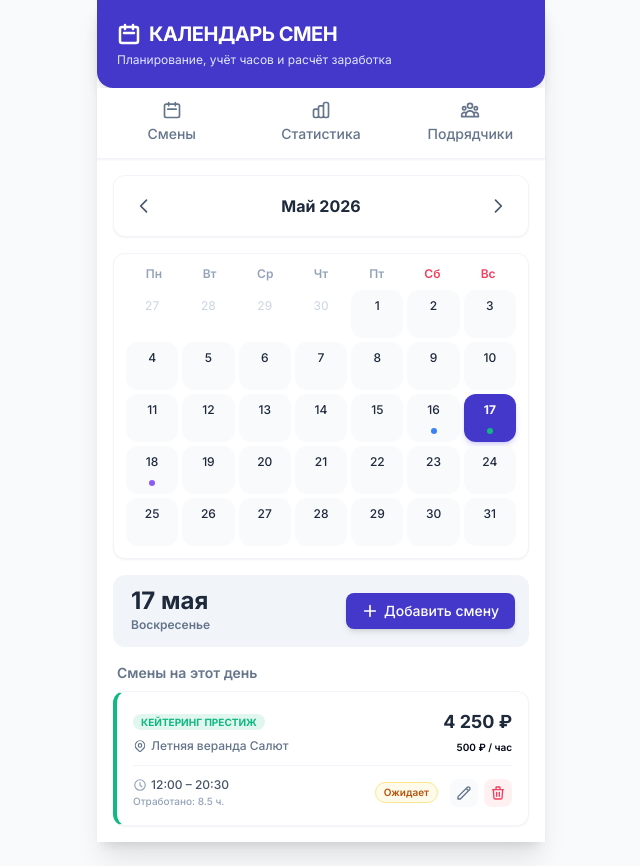
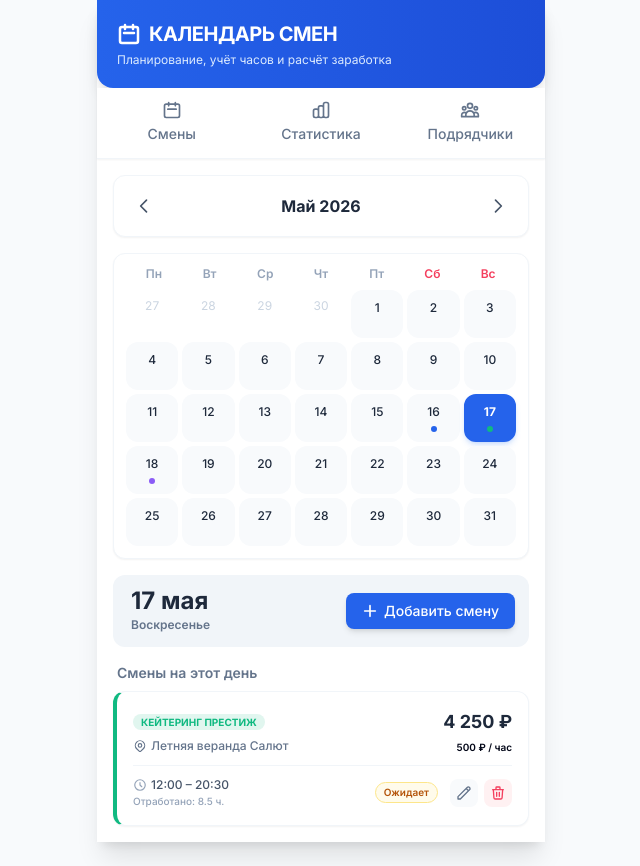
Before and after one commit to she2pbis-byte/calendar, a plain HTML site: page index.html in a window 1280 px wide. Shown: the whole page, without its empty margins (319-959 px from the left). Drawn offline with nearby package versions, Linux system fonts and the light colour scheme.

Commit message:
Update index.html

```diff
--- a/index.html
+++ b/index.html
@@ -13,12 +13,12 @@
                 extend: {
                     colors: {
                         brand: {
-                            50: '#f5f7ff',
-                            100: '#ebf0ff',
-                            200: '#d6e0ff',
-                            500: '#4f46e5',
-                            600: '#4338ca',
-                            700: '#3730a3',
+                            50: '#eff6ff',   // Blue 50
+                            100: '#dbeafe',  // Blue 100
+                            200: '#bfdbfe',  // Blue 200
+                            500: '#3b82f6',  // Blue 500
+                            600: '#2563eb',  // Blue 600
+                            700: '#1d4ed8',  // Blue 700
                         }
                     }
                 }
@@ -45,8 +45,8 @@
             border-radius: 4px;
         }
         .active-tab {
-            border-bottom: 3px solid #4f46e5;
-            color: #4f46e5;
+            border-bottom: 3px solid #2563eb;
+            color: #2563eb;
             font-weight: 600;
         }
     </style>
@@ -56,8 +56,8 @@
     <!-- App Wrapper -->
     <div class="max-w-md mx-auto bg-white min-h-screen shadow-xl flex flex-col relative">
 
-        <!-- Header -->
-        <header class="bg-gradient-to-r from-brand-600 to-indigo-700 text-white p-5 rounded-b-2xl shadow-lg">
+        <!-- Header (Unified with the same Brand Blue background) -->
+        <header class="bg-gradient-to-r from-brand-600 to-brand-700 text-white p-5 rounded-b-2xl shadow-lg">
             <div class="flex justify-between items-center mb-1">
                 <h1 class="text-xl font-bold tracking-tight flex items-center gap-2">
                     <svg class="w-6 h-6" fill="none" stroke="currentColor" viewBox="0 0 24 24" xmlns="http://www.w3.org/2000/svg">
@@ -66,20 +66,20 @@
                     КАЛЕНДАРЬ СМЕН
                 </h1>
             </div>
-            <p class="text-indigo-100 text-xs">Планирование, учёт часов и расчёт заработка</p>
+            <p class="text-blue-100 text-xs">Планирование, учёт часов и расчёт заработка</p>
         </header>
 
-        <!-- Navigation Tabs -->
+        <!-- Navigation Tabs (Unified active styles) -->
         <nav class="flex border-b border-slate-100 bg-white sticky top-0 z-30 shadow-sm">
-            <button onclick="switchTab('calendar')" id="tab-calendar" class="flex-1 py-3 text-center text-sm font-medium border-b-2 border-transparent text-slate-500 hover:text-brand-500 transition-all flex flex-col items-center gap-1 active-tab">
+            <button onclick="switchTab('calendar')" id="tab-calendar" class="flex-1 py-3 text-center text-sm font-medium border-b-2 border-transparent text-slate-500 hover:text-brand-600 transition-all flex flex-col items-center gap-1 active-tab">
                 <svg class="w-5 h-5" fill="none" stroke="currentColor" viewBox="0 0 24 24"><path stroke-linecap="round" stroke-linejoin="round" stroke-width="2" d="M8 7V3m8 4V3m-9 8h10M5 21h14a2 2 0 002-2V7a2 2 0 00-2-2H5a2 2 0 00-2 2v12a2 2 0 002 2z"></path></svg>
                 <span>Смены</span>
             </button>
-            <button onclick="switchTab('stats')" id="tab-stats" class="flex-1 py-3 text-center text-sm font-medium border-b-2 border-transparent text-slate-500 hover:text-brand-500 transition-all flex flex-col items-center gap-1">
+            <button onclick="switchTab('stats')" id="tab-stats" class="flex-1 py-3 text-center text-sm font-medium border-b-2 border-transparent text-slate-500 hover:text-brand-600 transition-all flex flex-col items-center gap-1">
                 <svg class="w-5 h-5" fill="none" stroke="currentColor" viewBox="0 0 24 24"><path stroke-linecap="round" stroke-linejoin="round" stroke-width="2" d="M9 19v-6a2 2 0 00-2-2H5a2 2 0 00-2 2v6a2 2 0 002 2h2a2 2 0 002-2zm0 0V9a2 2 0 012-2h2a2 2 0 012 2v10m-6 0a2 2 0 002 2h2a2 2 0 002-2m0 0V5a2 2 0 012-2h2a2 2 0 012 2v14a2 2 0 01-2 2h-2a2 2 0 01-2-2z"></path></svg>
                 <span>Статистика</span>
             </button>
-            <button onclick="switchTab('contractors')" id="tab-contractors" class="flex-1 py-3 text-center text-sm font-medium border-b-2 border-transparent text-slate-500 hover:text-brand-500 transition-all flex flex-col items-center gap-1">
+            <button onclick="switchTab('contractors')" id="tab-contractors" class="flex-1 py-3 text-center text-sm font-medium border-b-2 border-transparent text-slate-500 hover:text-brand-600 transition-all flex flex-col items-center gap-1">
                 <svg class="w-5 h-5" fill="none" stroke="currentColor" viewBox="0 0 24 24"><path stroke-linecap="round" stroke-linejoin="round" stroke-width="2" d="M17 20h5v-2a3 3 0 00-5.356-1.857M17 20H7m10 0v-2c0-.656-.126-1.283-.356-1.857M7 20H2v-2a3 3 0 015.356-1.857M7 20v-2c0-.656.126-1.283.356-1.857m0 0a5.002 5.002 0 019.288 0M15 7a3 3 0 11-6 0 3 3 0 016 0zm6 3a2 2 0 11-4 0 2 2 0 014 0zM7 10a2 2 0 11-4 0 2 2 0 014 0z"></path></svg>
                 <span>Подрядчики</span>
             </button>
@@ -157,10 +157,8 @@
 
                 <!-- Общая статистика (Updated design with No-Paid big card) -->
                 <div class="bg-white p-4 rounded-xl shadow-sm border border-slate-100">
-                    <h3 class="font-bold text-slate-800 text-base mb-4 flex items-center gap-2">
-                        <span class="p-1.5 bg-brand-50 text-brand-600 rounded-lg">
-                            <svg class="w-5 h-5" fill="none" stroke="currentColor" viewBox="0 0 24 24"><path stroke-linecap="round" stroke-linejoin="round" stroke-width="2" d="M11 3.055A9.003 9.003 0 1020.945 13H11V3.055z"></path><path stroke-linecap="round" stroke-linejoin="round" stroke-width="2" d="M20.488 9H15V3.512A9.025 9.025 0 0120.488 9z"></path></svg>
-                        </span>
+                    <!-- Title updated to simple and clean layout matching Contractors stats -->
+                    <h3 class="font-bold text-slate-800 text-base mb-4">
                         Общая статистика
                     </h3>
                     <div class="grid grid-cols-2 gap-3">
@@ -302,7 +300,7 @@
                         <input type="text" id="contractorName" required placeholder="ООО Ромашка" class="w-full bg-slate-50 border border-slate-200 rounded-lg p-2 text-sm focus:outline-none focus:ring-2 focus:ring-brand-500">
                     </div>
 
-                    <!-- New Field: Default Location/Address (Removed '(опц.)' as requested) -->
+                    <!-- New Field: Default Location/Address -->
                     <div>
                         <label class="block text-xs font-semibold text-slate-500 uppercase mb-1">Локация / Адрес по умолчанию</label>
                         <input type="text" id="contractorDefaultLocation" placeholder="Например: Клуб Космос, Зал 1" class="w-full bg-slate-50 border border-slate-200 rounded-lg p-2 text-sm focus:outline-none focus:ring-2 focus:ring-brand-500">
@@ -355,7 +353,7 @@
             '#06b6d4', // Cyan
             '#3b82f6', // Blue
             '#6366f1', // Indigo
-            '#8b5cf6', // Purple
+            '#2563eb', // Brand Blue
             '#ec4899', // Pink
             '#64748b'  // Slate
         ];
@@ -403,7 +401,7 @@
             } else {
                 // Default contractors with defaultLocation fields populated
                 contractors = [
-                    { id: 'c1', name: 'Ивент Агентство "Максимум"', color: '#3b82f6', defaultLocation: 'Конгресс Холл, Зал А' },
+                    { id: 'c1', name: 'Ивент Агентство "Максимум"', color: '#2563eb', defaultLocation: 'Конгресс Холл, Зал А' },
                     { id: 'c2', name: 'Кейтеринг Престиж', color: '#10b981', defaultLocation: 'Летняя веранда Салют' },
                     { id: 'c3', name: 'ТехПрокат Звук', color: '#8b5cf6', defaultLocation: 'Экспоцентр Павильон 3' }
                 ];
@@ -669,14 +667,18 @@
                 cell.type = 'button';
                 cell.onclick = () => selectDay(dateStr);
 
-                let cellClass = 'p-2 rounded-xl text-xs flex flex-col items-center justify-between min-h-[48px] relative transition-all ';
+                // Added border-2 base class to avoid layout shifting when drawing borders
+                let cellClass = 'p-2 rounded-xl text-xs flex flex-col items-center justify-between min-h-[48px] relative transition-all border-2 ';
 
                 if (isSelected) {
-                    cellClass += 'bg-brand-600 text-white font-bold shadow-md shadow-brand-500/20';
+                    // Selection styling (Unified Brand Blue background and border)
+                    cellClass += 'bg-brand-600 text-white border-brand-600 font-bold shadow-md shadow-brand-500/20';
                 } else if (isToday) {
-                    cellClass += 'bg-amber-100 text-amber-900 border border-amber-300 font-bold';
+                    // Today is styled like normal dates but with a crisp blue border (No yellow background)
+                    cellClass += 'bg-slate-50 hover:bg-slate-100 text-slate-800 border-brand-600 font-bold';
                 } else {
-                    cellClass += 'bg-slate-50 hover:bg-slate-100 text-slate-800 font-medium';
+                    // Normal state
+                    cellClass += 'bg-slate-50 hover:bg-slate-100 text-slate-800 border-transparent font-medium';
                 }
 
                 cell.className = cellClass;
@@ -1122,7 +1124,7 @@
                 btn.onclick = () => selectColor(color, btn);
 
                 // Highlight the default color
-                if (color === '#3b82f6') {
+                if (color === '#2563eb') {
                     btn.classList.add('ring-2', 'ring-slate-800');
                 }
 
@@ -1185,6 +1187,7 @@
             document.getElementById('contractorModal').classList.remove('hidden');
         }
 
+        // Edit Contractor Modal
         function openEditContractorModal(id) {
             const c = contractors.find(item => item.id === id);
             if (!c) return;
@@ -1217,7 +1220,6 @@
             return "#" + hex(rgbArr[1]) + hex(rgbArr[2]) + hex(rgbArr[3]);
         }
 
-        // Close contractor modal
         function closeContractorModal() {
             document.getElementById('contractorModal').classList.add('hidden');
         }
```
